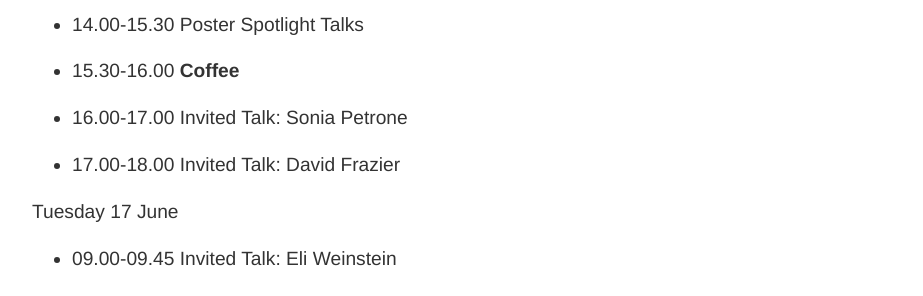
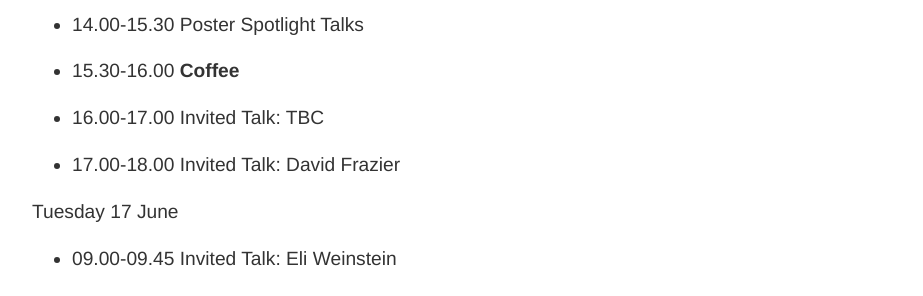
Before and after one commit to postbayes/BayesMisspecificationSatellite, a Jekyll site: the page index.html, which Jekyll copies as it is, in a window 1280 px wide and 900 px high, scrolled down 1353 px. Shown: the part 153-449 px from the top of the window, without its empty margins (160-1083 px from the left). Built offline with Jekyll 4.4.1, drawn with Linux system fonts in a browser that asks for light colours; some of the changed text lies outside the part shown.

Commit message:
Update index.html

```diff
--- a/index.html
+++ b/index.html
@@ -84,7 +84,7 @@ A common justification for the use of Bayesian inference is that Bayes’ theore
 <li>12.30-14.00 <b>Lunch</b></li>
 <li>14.00-15.30 Poster Spotlight Talks </li>
 <li>15.30-16.00 <b>Coffee</b></li>
-<li>16.00-17.00 Invited Talk: Sonia Petrone </li>
+<li>16.00-17.00 Invited Talk: TBC </li>
 <li>17.00-18.00 Invited Talk: David Frazier </li>
 </ul>
 </p>
@@ -143,10 +143,9 @@ della Svizzera italiana, Switzerland).</a></strong> <br/><br/>
 
 		</li>
 
+		<!---
 		<li> <strong><a href="https://faculty.unibocconi.eu/soniapetrone/"> Sonia Petrone (Bocconi University, Italy).</a></strong> <br/><br/>
 
-
-			<!---
 			<strong> Title: </strong>  <br/>
 
 			<strong> Abstract: </strong>  <br/>
```
